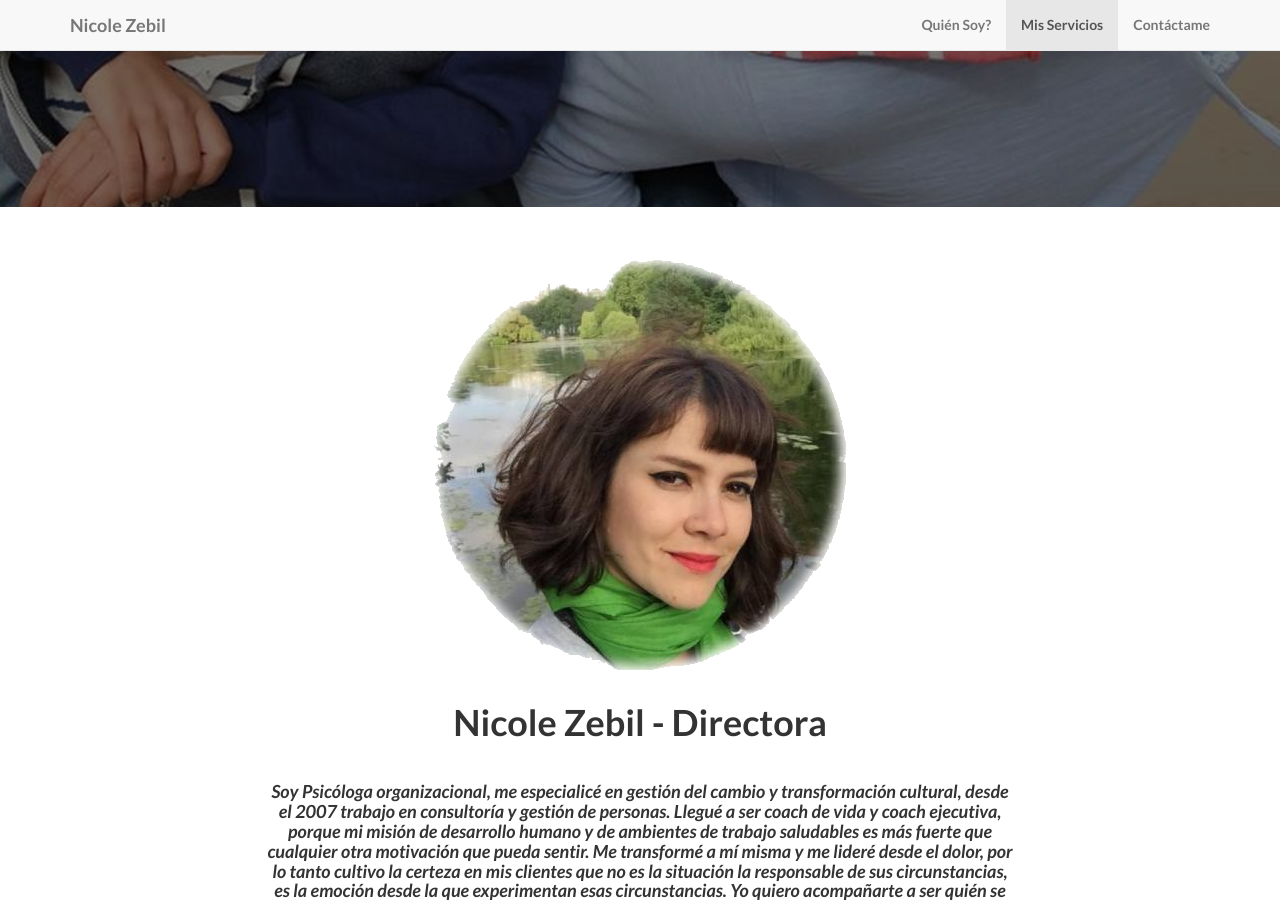
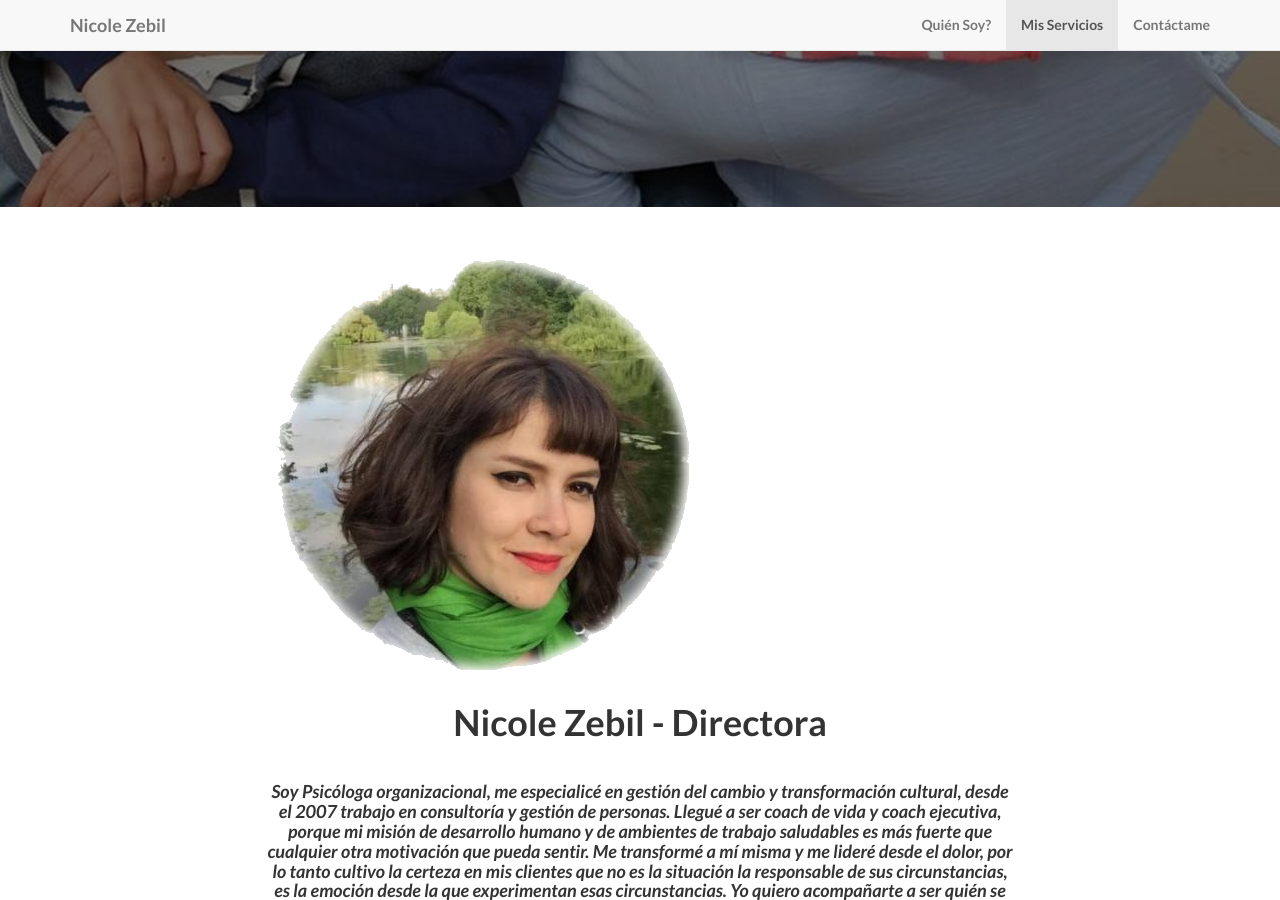
Before and after one commit to Robok3000/nicolezebil, a Jekyll site: the page built from index.html, in a window 1280 px wide and 900 px high, scrolled down 597 px. Built offline with Jekyll 4.4.1, drawn with Linux system fonts in a browser that asks for light colours.

Commit message:
Update about.html

```diff
--- a/_includes/about.html
+++ b/_includes/about.html
@@ -3,7 +3,7 @@
         <div class="row">
             <div class="col-lg-8 col-lg-offset-2">
               <br/><br/>
-                <img class="img-responsive, center" src="img/services/ipad.png" alt="">
+                <img class="img-responsive" src="img/services/ipad.png" alt="">
               <h1>Nicole Zebil - Directora</h1>
               <br/>
                 <h4><p><i>Soy Psicóloga organizacional, me especialicé en gestión del cambio y transformación cultural, desde el 2007 trabajo en consultoría y gestión de personas.
```
